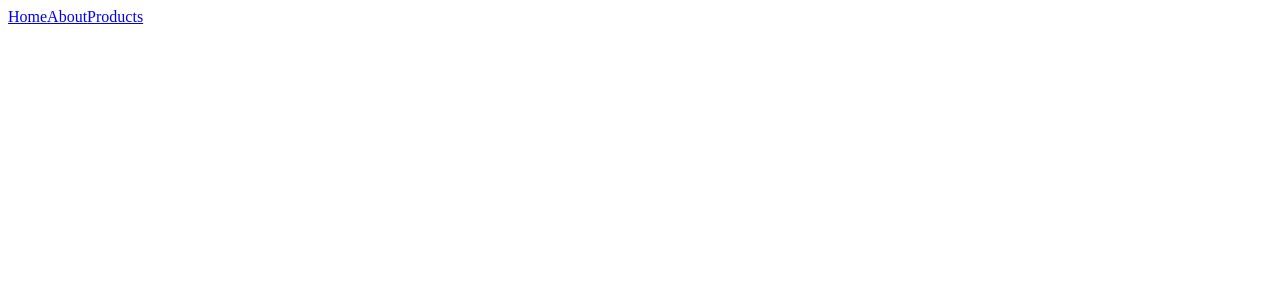
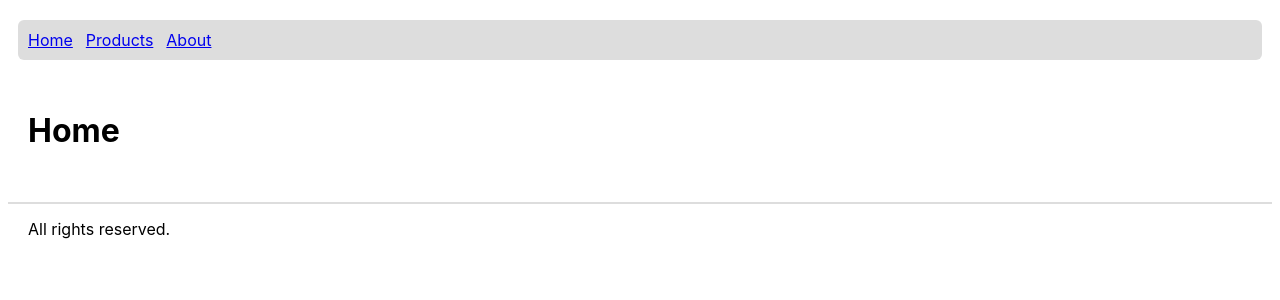
Before and after one commit to lisaweilguni/next-js-ecommerce-store, a Next.js app: page / in a window 1280 px wide. Shown: the top 300 px of the page. Built offline with nearby package versions, Linux system fonts and the light colour scheme.

Commit message:
Add layout and global styles

```diff
--- /dev/null
+++ b/components/Footer.js
@@ -0,0 +1,11 @@
+import { css } from '@emotion/react';
+
+const footerStyles = css`
+  margin-top: 20px;
+  padding: 15px 20px;
+  border-top: 2px solid #ddd;
+`;
+
+export default function Footer() {
+  return <footer css={footerStyles}>All rights reserved.</footer>;
+}
--- /dev/null
+++ b/components/Header.js
@@ -0,0 +1,24 @@
+import { css } from '@emotion/react';
+import Link from 'next/link';
+
+const navStyles = css`
+  background-color: #ddd;
+  border-radius: 6px;
+  margin: 20px 10px;
+  padding: 10px;
+  > a + a {
+    margin-left: 13px;
+  }
+`;
+
+export default function Header() {
+  return (
+    <header>
+      <nav css={navStyles}>
+        <Link href="/">Home</Link>
+        <Link href="/products">Products</Link>
+        <Link href="/about">About</Link>
+      </nav>
+    </header>
+  );
+}
--- /dev/null
+++ b/components/Layout.js
@@ -0,0 +1,24 @@
+import { css } from '@emotion/react';
+import Head from 'next/head';
+import Footer from './Footer';
+import Header from './Header';
+
+const mainStyles = css`
+  padding: 10px 20px;
+`;
+
+export default function Layout(props) {
+  return (
+    <>
+      <Head>
+        <link rel="icon" href="/favicon.ico" />
+      </Head>
+
+      <Header />
+
+      <main css={mainStyles}>{props.children}</main>
+
+      <Footer />
+    </>
+  );
+}
--- a/pages/_app.js
+++ b/pages/_app.js
@@ -1,7 +1,32 @@
-
+import { css, Global } from '@emotion/react';
+import Layout from '../components/Layout';
 
 function MyApp({ Component, pageProps }) {
-  return <Component {...pageProps} />
+  return (
+    <>
+      <Global
+        styles={css`
+          html,
+          body {
+            padding: 0;
+            font-family: Inter, -apple-system, BlinkMacSystemFont, Segoe UI,
+              Roboto, Oxygen, Ubuntu, Cantarell, Fira Sans, Droid Sans,
+              Helvetica Neue, sans-serif;
+          }
+          * {
+            box-sizing: border-box;
+          }
+        `}
+      />
+      <Layout>
+        {/*
+          The "Component" component refers to
+          the current page that is being rendered
+        */}
+        <Component {...pageProps} />
+      </Layout>
+    </>
+  );
 }
 
-export default MyApp
+export default MyApp;
--- a/pages/index.js
+++ b/pages/index.js
@@ -1,12 +1,4 @@
-import { css } from '@emotion/react';
 import Head from 'next/head';
-import Link from 'next/link';
-
-const navStyles = css`
-  background-color: blue;
-  margin-top: 20px;
-  padding: 10px;
-`;
 
 export default function Home() {
   return (
@@ -16,13 +8,7 @@ export default function Home() {
         <meta name="description" content="Overview of the store" />
         <link rel="icon" href="/favicon.ico" />
       </Head>
-      <div>
-        <nav className={navStyles}>
-          <Link href="/">Home</Link>
-          <Link href="/about">About</Link>
-          <Link href="/products">Products</Link>
-        </nav>
-      </div>
+      <h1>Home</h1>
     </div>
   );
 }
```
